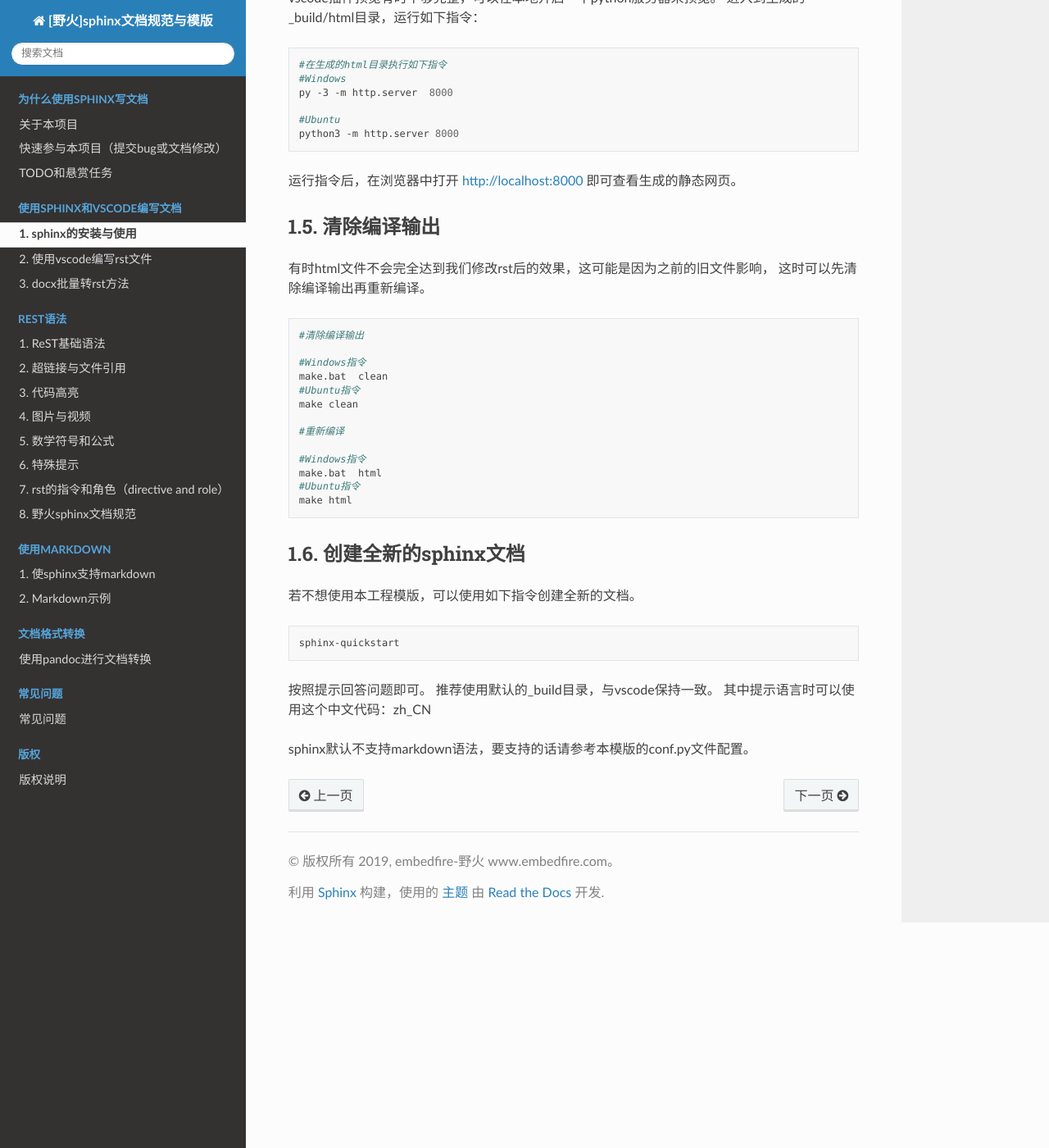
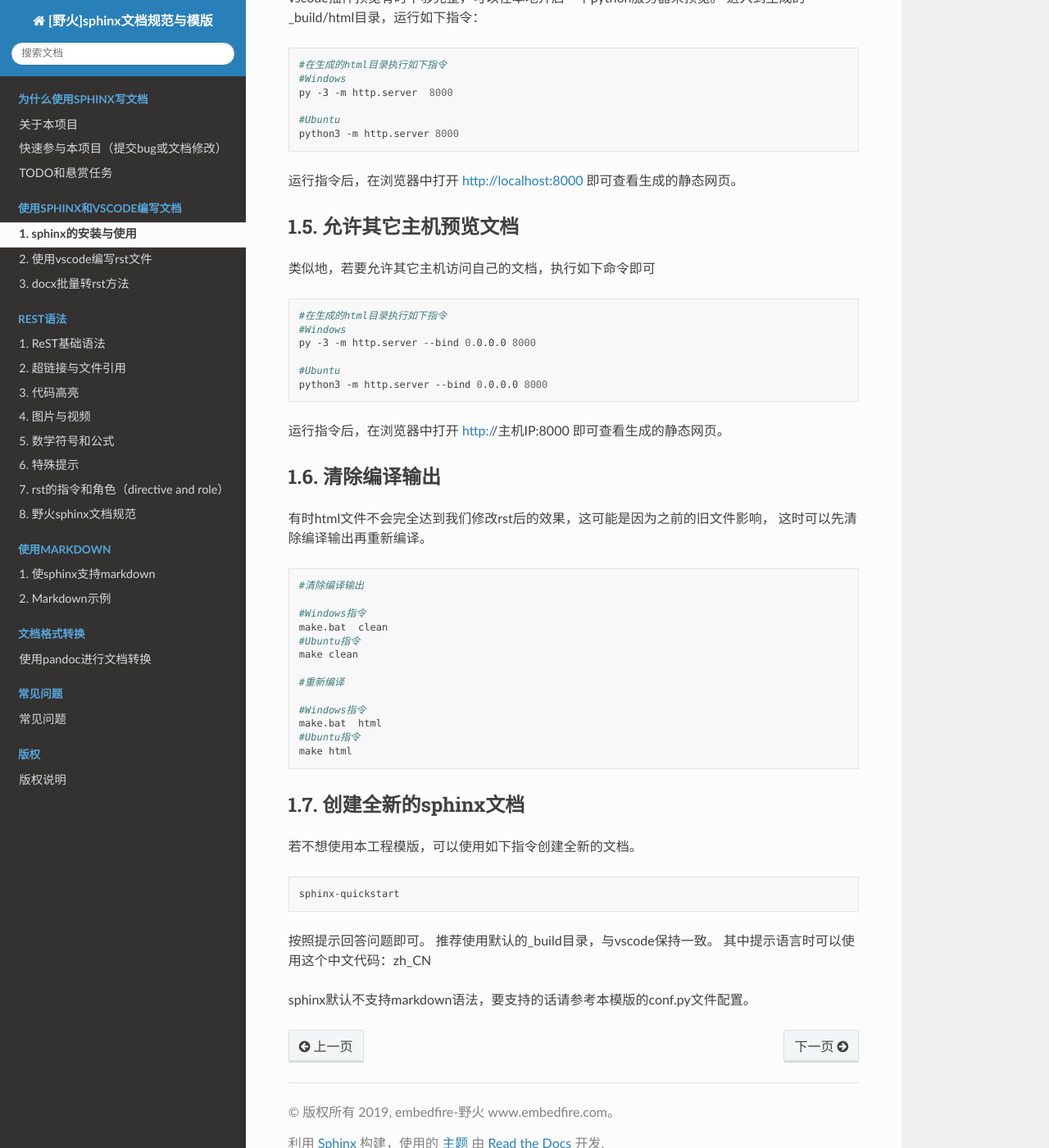
Before and after one commit to Embedfire/ebf_contribute_guide, a Sphinx documentation site: the page built from documentation/install-sphinx-env/sphinx.rst, in a window 1280 px wide and 1400 px high, scrolled down 3080 px. Shown: the whole window at 82% size. Built offline with Sphinx 7.4.7 and the Read the Docs theme 2.0.0, drawn with Linux system fonts in a browser that asks for light colours; pages that are not in the unit, such as notebooks, are missing from menus.

Commit message:
添加其它主机预览的说明

```diff
--- a/documentation/install-sphinx-env/sphinx.rst
+++ b/documentation/install-sphinx-env/sphinx.rst
@@ -173,6 +173,21 @@ vscode插件预览有时不够完整，可以在本地开启一个python服务
 
 运行指令后，在浏览器中打开 http://localhost:8000 即可查看生成的静态网页。
 
+允许其它主机预览文档
+------------------------------
+类似地，若要允许其它主机访问自己的文档，执行如下命令即可
+
+::
+
+    #在生成的html目录执行如下指令
+    #Windows
+    py -3 -m http.server --bind 0.0.0.0 8000
+
+    #Ubuntu
+    python3 -m http.server --bind 0.0.0.0 8000
+
+运行指令后，在浏览器中打开 http://主机IP:8000 即可查看生成的静态网页。
+
 
 清除编译输出
 -------------------------
```
